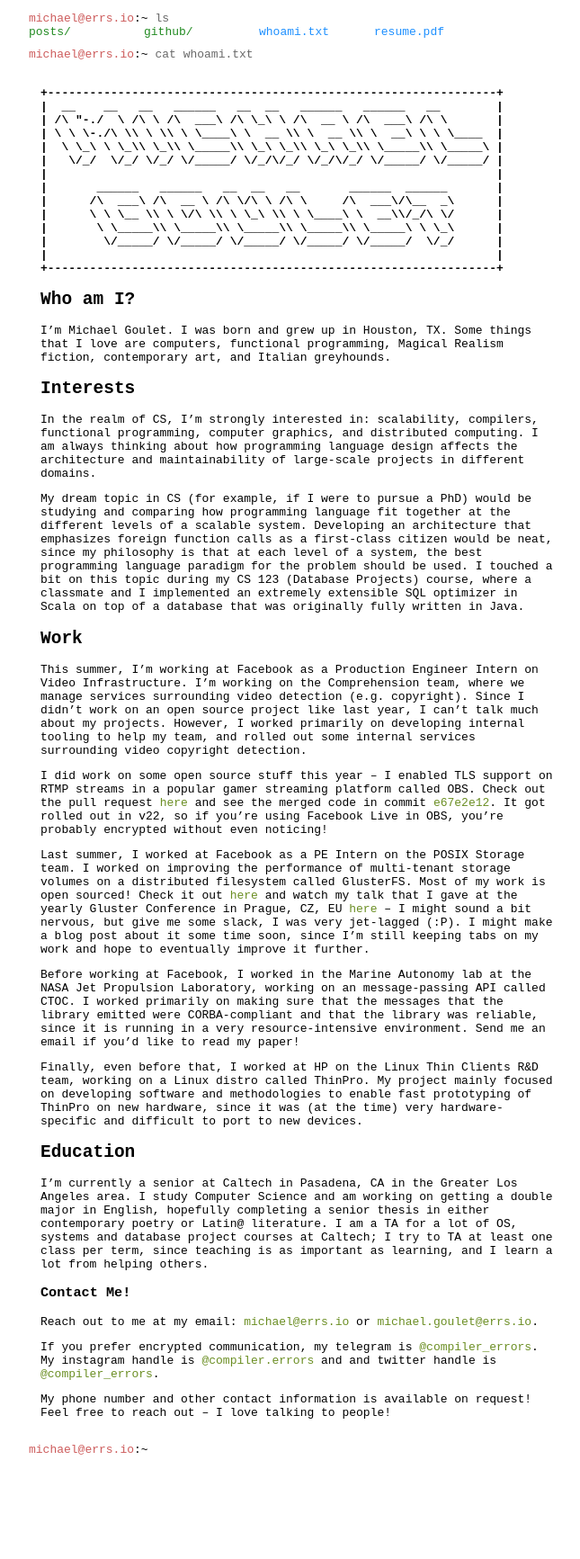
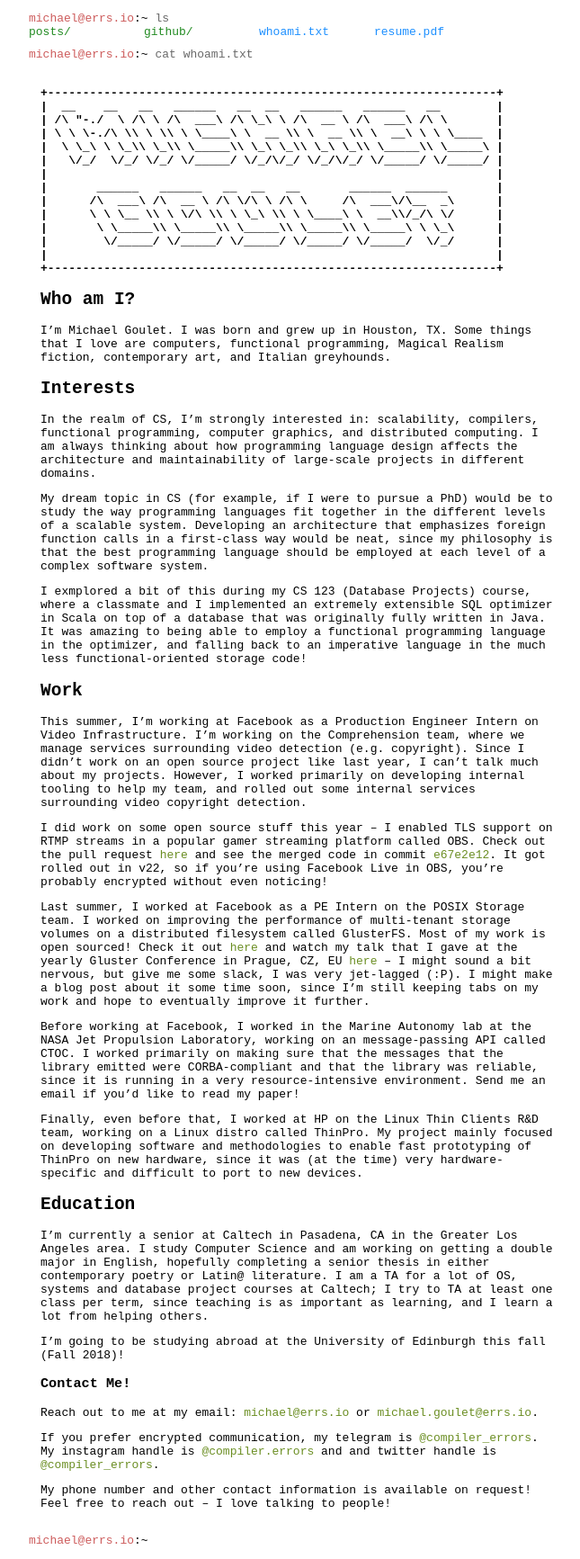
Before and after one commit to compiler-errors/compiler-errors.github.io, a Jekyll site: the page built from index.md, in a window 1280 px wide. Shown: the whole page at 90% size, without its empty margins (308-953 px from the left). Built offline with Jekyll 4.4.1, drawn with Linux system fonts in a browser that asks for light colours; before the commit the page ends 1632 px from its top, so only the background shows below that.

Commit message:
Fix some stupid grammar issues and other changes

```diff
--- a/index.md
+++ b/index.md
@@ -28,7 +28,9 @@ I'm Michael Goulet. I was born and grew up in Houston, TX. Some things that I lo
 
 In the realm of CS, I'm strongly interested in: scalability, compilers, functional programming, computer graphics, and distributed computing. I am always thinking about how programming language design affects the architecture and maintainability of large-scale projects in different domains.
 
-My dream topic in CS (for example, if I were to pursue a PhD) would be studying and comparing how programming language fit together at the different levels of a scalable system. Developing an architecture that emphasizes foreign function calls as a first-class citizen would be neat, since my philosophy is that at each level of a system, the best programming language paradigm for the problem should be used. I touched a bit on this topic during my CS 123 (Database Projects) course, where a classmate and I implemented an extremely extensible SQL optimizer in Scala on top of a database that was originally fully written in Java.
+My dream topic in CS (for example, if I were to pursue a PhD) would be to study the way programming languages fit together in the different levels of a scalable system. Developing an architecture that emphasizes foreign function calls in a first-class way would be neat, since my philosophy is that the best programming language should be employed at each level of a complex software system.
+
+I exmplored a bit of this during my CS 123 (Database Projects) course, where a classmate and I implemented an extremely extensible SQL optimizer in Scala on top of a database that was originally fully written in Java. It was amazing to being able to employ a functional programming language in the optimizer, and falling back to an imperative language in the much less functional-oriented storage code!
 
 ## Work
 
@@ -46,6 +48,8 @@ Finally, even before that, I worked at HP on the Linux Thin Clients R&D team, wo
 
 I'm currently a senior at Caltech in Pasadena, CA in the Greater Los Angeles area. I study Computer Science and am working on getting a double major in English, hopefully completing a senior thesis in either contemporary poetry or Latin@ literature. I am a TA for a lot of OS, systems and database project courses at Caltech; I try to TA at least one class per term, since teaching is as important as learning, and I learn a lot from helping others.
 
+I'm going to be studying abroad at the University of Edinburgh this fall (Fall 2018)!
+
 ### Contact Me!
 
 Reach out to me at my email: [michael@errs.io](mailto:michael@errs.io) or [michael.goulet@errs.io](mailto:michael.goulet@errs.io).
```
